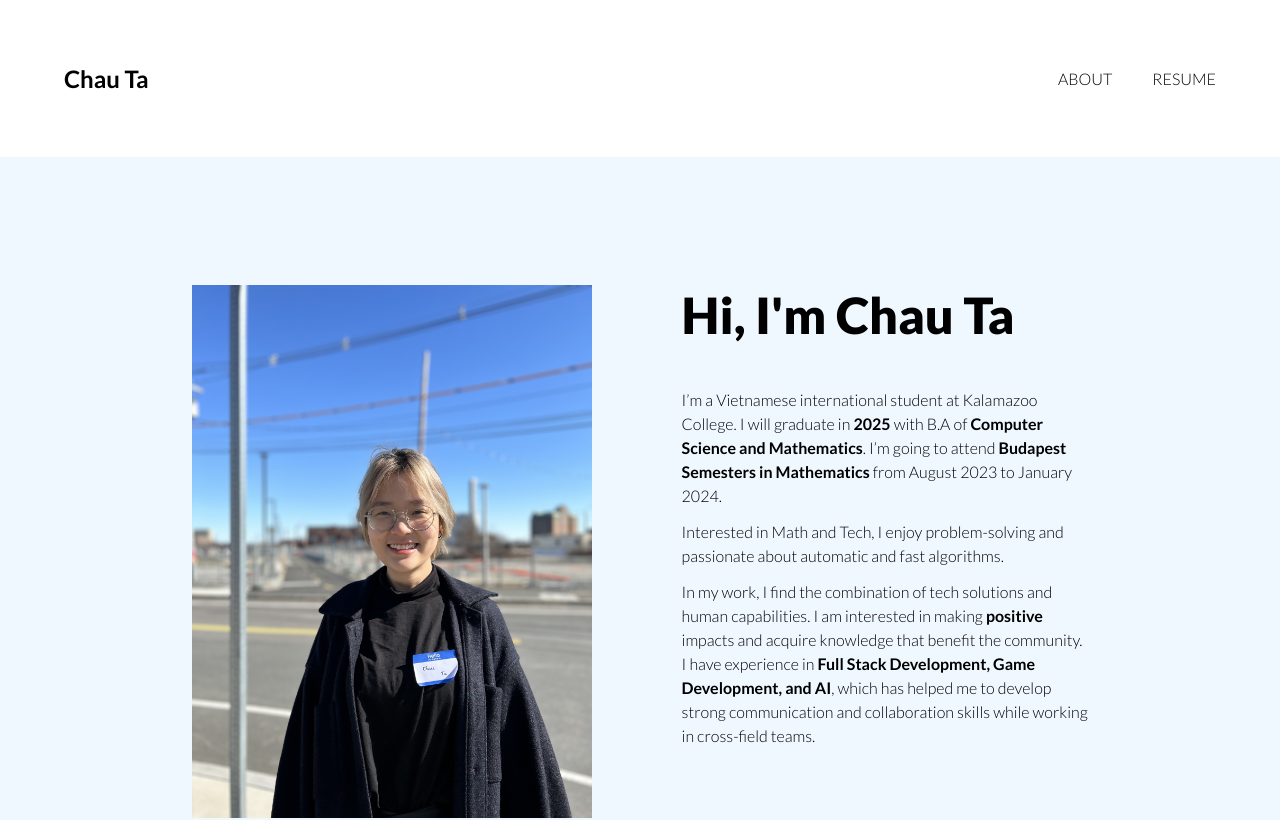
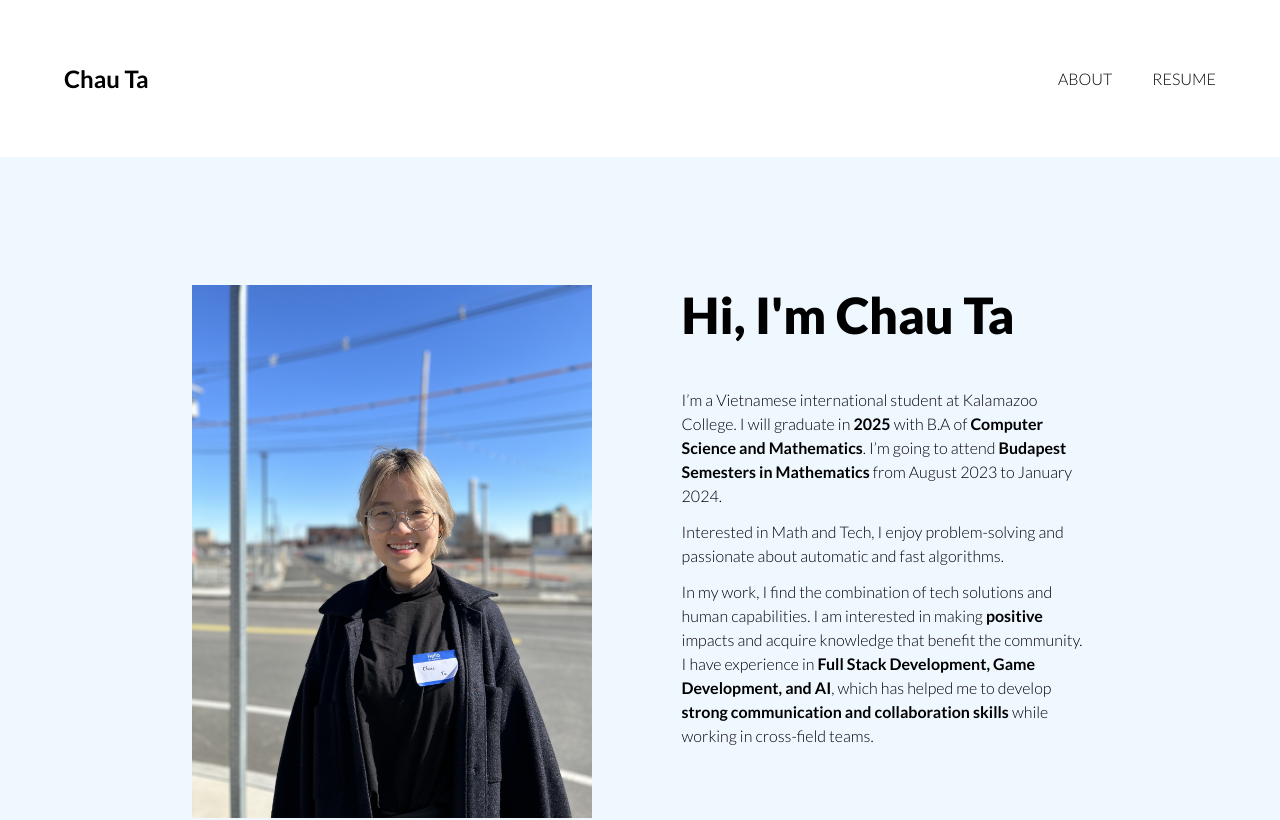
Before and after one commit to chauta03/Personal-Website, a React (Create React App) app: page /about in a window 1280 px wide. Shown: the top 820 px of the page. Built offline with nearby package versions, Linux system fonts and the light colour scheme.

Commit message:
Update about page

```diff
--- a/src/pages/about.jsx
+++ b/src/pages/about.jsx
@@ -32,7 +32,7 @@ const About = () => {
               I’m a Vietnamese international student at Kalamazoo College. I will graduate in <b>2025</b> with B.A of <b>Computer Science and Mathematics</b>. I’m going to attend <b>Budapest Semesters in Mathematics</b> from August 2023 to January 2024.
             </div>
             <div>Interested in Math and Tech, I enjoy problem-solving and passionate about automatic and fast algorithms.</div>
-            <div>In my work, I find the combination of tech solutions and human capabilities. I am interested in making <b>positive</b> impacts and acquire knowledge that benefit the community. I have experience in <b>Full Stack Development, Game Development, and AI</b>, which has helped me to develop strong communication and collaboration skills while working in cross-field teams.</div>
+            <div>In my work, I find the combination of tech solutions and human capabilities. I am interested in making <b>positive</b> impacts and acquire knowledge that benefit the community. I have experience in <b>Full Stack Development, Game Development, and AI</b>, which has helped me to develop <b>strong communication and collaboration skills</b> while working in cross-field teams.</div>
           </div>
         </div>
       </div>
```
